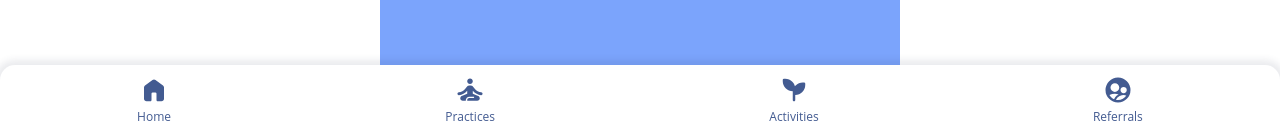
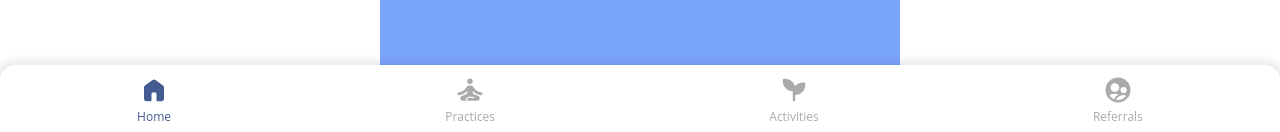
Before and after one commit to Artem3124/gautama.dev.io, a Vue app: page / in a window 1280 px wide. Shown: the part 665-797 px from the top of the page. Built offline with nearby package versions, Linux system fonts and the light colour scheme.

Commit message:
hotfix navbar

```diff
--- a/src/components/AppNavbar.vue
+++ b/src/components/AppNavbar.vue
@@ -1,6 +1,6 @@
 <template>
     <div class="navbar">
-        <RouterLink :to="{ name: 'index' }">
+        <RouterLink class="router-link-no-style" :to="{ name: 'index' }" active-class="active-icon">
             <div class="navbar__icon">
                 <NavbarHome />
                 <div>
@@ -8,7 +8,7 @@
                 </div>
             </div>
         </RouterLink>
-        <RouterLink :to="{ name: 'practices' }">
+        <RouterLink class="router-link-no-style" :to="{ name: 'practices' }" active-class="active-icon">
             <div class="navbar__icon">
                 <NavbarYoga />
                 <div>
@@ -16,7 +16,7 @@
                 </div>
             </div>
         </RouterLink>
-        <RouterLink :to="{ name: 'activites' }">
+        <RouterLink class="router-link-no-style" :to="{ name: 'activites' }" active-class="active-icon">
             <div class="navbar__icon">
                 <NavbarActivities />
                 <div>
@@ -24,7 +24,7 @@
                 </div>
             </div>
         </RouterLink>
-        <RouterLink :to="{ name: 'referrals' }">
+        <RouterLink class="router-link-no-style" :to="{ name: 'referrals' }" active-class="active-icon">
             <div class="navbar__icon">
                 <NavbarReferrals />
                 <div>
@@ -52,6 +52,11 @@ export default {
 </script>
 
 <style lang="scss" scoped>
+.active-icon .navbar__icon,
+.active-icon .navbar__icon svg {
+    color: var(--navbar-color);
+}
+
 .navbar {
     width: 100dvw;
     height: 70px;
@@ -78,12 +83,12 @@ export default {
         align-items: center;
         justify-content: center;
         font-size: 12px;
-        color: var(--navbar-color);
+        color: var(--hint-color);
 
         svg {
             width: 30px;
             height: 30px;
-            color: var(--navbar-color);
+            color: var(--hint-color);
             padding-bottom: 3px;
         }
     }
```
